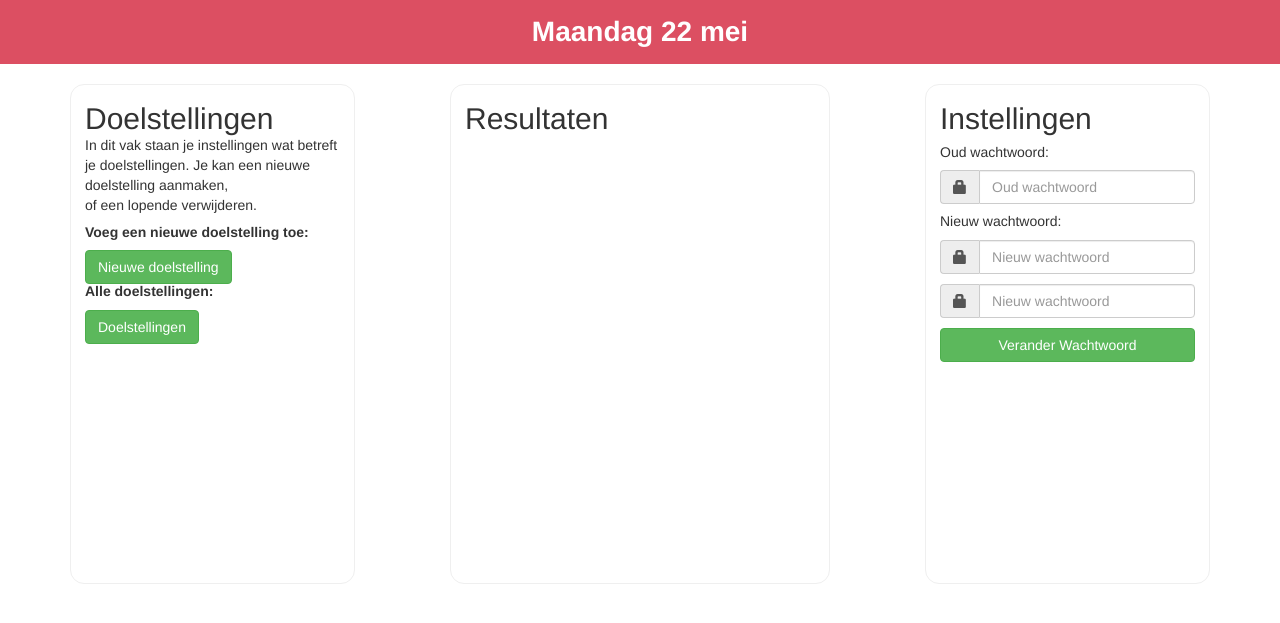
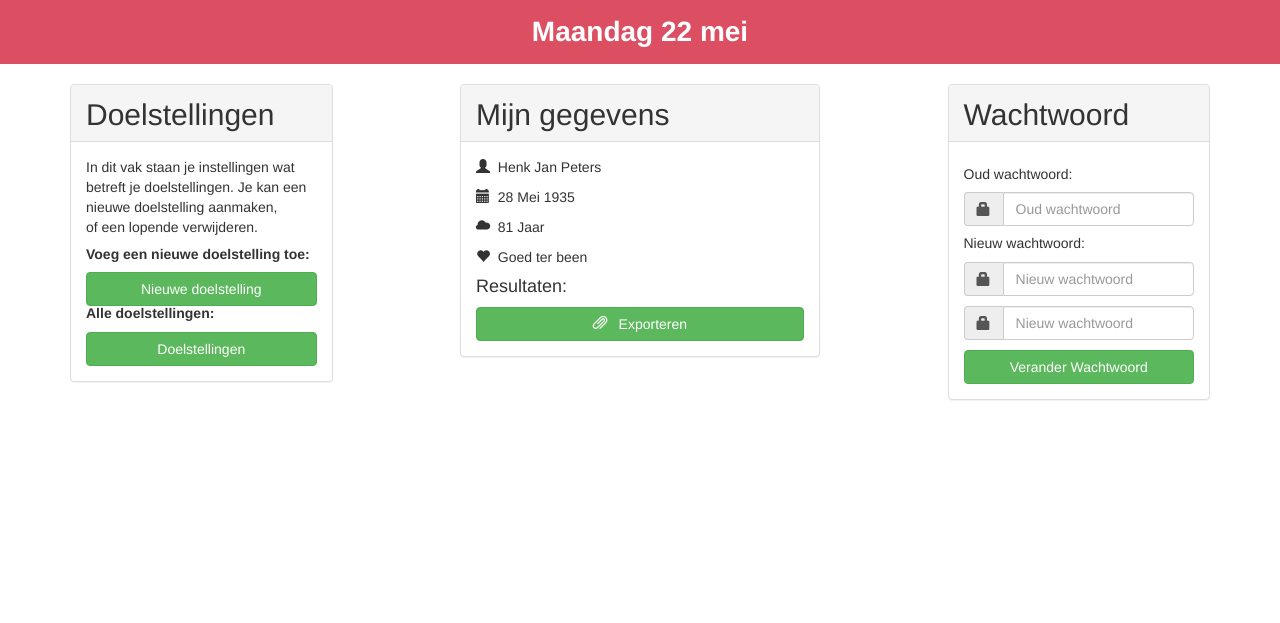
Before and after one commit to MartPasman/Fitbit-Client, a PHP site: page /spectator-settings.php in a window 1280 px wide. Shown: the part 53-676 px from the top of the page. Run offline with PHP 8.4, Linux system fonts and the light colour scheme; some libraries are stand-ins or nearby versions.

Commit message:
Goals updaten

```diff
--- a/src/include/scripts.php
+++ b/src/include/scripts.php
@@ -11,7 +11,7 @@
 
 <!-- REST service address -->
 <script type="text/javascript">
-    const REST = 'http://178.21.116.109:3000';
+    const REST = 'http://localhost:3000';
 </script>
 
 <!-- Flickering led if the REST is online -->
--- a/src/js/spectator-settings.js
+++ b/src/js/spectator-settings.js
@@ -7,6 +7,8 @@ $(document).ready(function () {
     //Hide the messages
     $("#success-message").hide();
     $("#error-message").hide();
+    $("#succes-message-update").hide();
+    $("#error-message-update").hide();
 
     $('#save-button').click(function () {
 
@@ -50,7 +52,7 @@ $(document).ready(function () {
 
             //Call to add a goal
             $.ajax({
-                url: REST + '/users/goal/add',
+                url: REST + '/users/'+localStorage.getItem("userid")+'/goals',
                 method: 'POST',
                 beforeSend: function (xhr) {
                     xhr.setRequestHeader("Authorization", localStorage.getItem("token"));
--- a/src/spectator-settings.php
+++ b/src/spectator-settings.php
@@ -81,7 +81,7 @@ include './include/header.php';
                 <button type="button" class="btn btn-success" id="before">
                     <<
                 </button>
-                    <button type="button"  class="btn btn-success" id="next">
+                <button type="button" class="btn btn-success" id="next">
                     >>
                 </button>
             </div>
@@ -97,64 +97,150 @@ include './include/header.php';
     </div>
 </div>
 
+<!-- line modal -->
+<div class="modal fade" id="update-modal" tabindex="-3" role="dialog" aria-labelledby="modalLabel"
+     aria-hidden="true">
+    <div class="modal-dialog">
+        <div class="modal-content">
+            <div class="modal-header">
+                <button type="button" class="close" data-dismiss="modal"><span aria-hidden="true">×</span><span
+                            class="sr-only">Close</span></button>
+                <h3 class="modal-title" id="lineModalLabel">Doelstelling wijzigen</h3>
+            </div>
+            <div class="modal-body">
+
+                <div class="alert alert-success" role="alert" id="success-message-update">
+                    <strong>Opgeslagen!</strong> Veel succes met je nieuwe doelstelling!
+                </div>
+
+                <div class="alert alert-danger" role="alert" id="error-message-update">
+                    <strong>Foutje!</strong>
+                </div>
+                <!-- content goes here -->
+                <form>
+                    <div class="input-group" id="steps-div-update">
+                        <span class="input-group-addon"><i class="glyphicon glyphicon-tree-conifer"></i></span>
+                        <input type="text" class="form-control" id="steps-update" placeholder="Aantal stappen">
+                    </div>
+                    Start datum:
+                    <div class="input-group" id="start-div-update">
+                        <span class="input-group-addon"><i class="glyphicon glyphicon-calendar"></i></span>
+                        <input class="form-control" id="start-date-update" name="date" placeholder="Start datum" type="text"/>
+                    </div>
+                    Eind datum:
+                    <div class="input-group" id="end-div-update">
+                        <span class="input-group-addon"><i class="glyphicon glyphicon-calendar"></i></span>
+                        <input class="form-control" id="end-date-update" name="date" placeholder="Eind datum" type="text"/>
+                    </div>
+
+                </form>
+
+            </div>
+            <div class="modal-footer">
+                <div class="btn-group btn-group-justified" role="group" aria-label="group button">
+                    <div class="btn-group" role="group">
+                        <button type="button" class="btn btn-default" data-dismiss="modal" role="button">Sluiten
+                        </button>
+                    </div>
+                    <div class="btn-group" role="group">
+                        <button type="button" id="update-button" class="btn btn-default btn-hover-green"
+                                data-action="save" role="button">Opslaan
+                        </button>
+                    </div>
+                </div>
+            </div>
+        </div>
+    </div>
+</div>
+
 <!-- today -->
 <div id="today"></div>
 
 <div class="container">
+    <div class="row">
 
+        <div class="col-sm-3">
             <!-- Goal data -->
-        <div id="goals" class="block-settings col-sm-3">
-            <h2>Doelstellingen</h2>
-            In dit vak staan je instellingen wat betreft je doelstellingen. Je kan een nieuwe doelstelling aanmaken,
+            <div class="panel panel-default">
+                <div class="panel-heading"><h2>Doelstellingen</h2></div>
+                <div class="panel-body"> In dit vak staan je instellingen wat betreft je doelstellingen. Je kan een
+                    nieuwe
+                    doelstelling aanmaken,
                     <br>
                     of een lopende verwijderen.
                     <p></p>
                     <h5><b>Voeg een nieuwe doelstelling toe:</b></h5>
                     <p></p>
-            <button type="button" data-toggle="modal" data-target="#form-modal" class="btn btn-success" id="new-goal">
+                    <button type="button" data-toggle="modal" data-target="#form-modal"
+                            class="col-xs-12 btn btn-success"
+                            id="new-goal">
                         Nieuwe doelstelling
                     </button>
-
+                    <p></p>
                     <h5><b>Alle doelstellingen:</b></h5>
                     <p></p>
-            <button type="button" data-toggle="modal" data-target="#item-modal" class="btn btn-success" id="all-goals">
+                    <button type="button" data-toggle="modal" data-target="#item-modal"
+                            class="col-xs-12 btn btn-success"
+                            id="all-goals">
                         Doelstellingen
                     </button>
-
-
-
+                </div>
+            </div>
         </div>
 
         <!-- Space -->
         <div id="results" class="col-sm-1">
         </div>
 
-        <!-- Results data -->
-        <div id="results" class="block-settings col-sm-4">
-            <h2>Resultaten</h2>
+        <!-- My personal data -->
+        <div class="col-sm-4">
+            <div class="panel panel-default">
+                <div class="panel-heading"><h2>Mijn gegevens</h2></div>
+                <div class="panel-body">
+                    <div><div class="glyphicon glyphicon-user"></div>&nbsp Henk Jan Peters</div>
+                    <p></p>
+                    <div><div class="glyphicon glyphicon-calendar"></div>&nbsp 28 Mei 1935</div>
+                    <p></p>
+                    <div><div class="glyphicon glyphicon-cloud"></div>&nbsp 81 Jaar</div>
+                    <p></p>
+                    <div><div class="glyphicon glyphicon-heart"></div>&nbsp Goed ter been</div>
+                    <p></p>
+                    <h4>Resultaten:</h4>
+                    <p></p>
+                    <button type="button" data-toggle="modal" data-target="#item-modal"
+                            class="col-xs-12 btn btn-success"
+                            id="all-goals">
+                        <i class="glyphicon glyphicon-paperclip"></i> &nbsp Exporteren
+                    </button>
+                </div>
+            </div>
         </div>
 
         <!-- Space -->
         <div id="results" class="col-sm-1">
         </div>
 
+
         <!-- Settings data -->
-        <div id="settings" class="block-settings col-sm-3">
-            <h2>Instellingen</h2>
+        <div class="col-sm-3">
+            <div class="panel panel-default">
+                <div class="panel-heading"><h2>Wachtwoord</h2></div>
+                <div class="panel-body">
                     <?php
                     include './include/change-password.php';
                     ?>
                 </div>
+            </div>
+        </div>
 
 
+    </div>
 </div>
 
 <!-- JQuery and Bootstrap scripts -->
 <?php include './include/scripts.php'; ?>
 
-<!-- your scripts -->
-<script src="js/spectator-settings.js"></script>
-<script src="js/all-goals.js"></script>
+
 
 <!-- end of body -->
 <?php include './include/footer.php'; ?>
@@ -163,13 +249,25 @@ include './include/header.php';
 <script type="text/javascript" src="https://code.jquery.com/jquery-1.11.3.min.js"></script>
 
 <!-- Include Date Range Picker -->
-    <script type="text/javascript" src="https://cdnjs.cloudflare.com/ajax/libs/bootstrap-datepicker/1.4.1/js/bootstrap-datepicker.min.js"></script>
-    <link rel="stylesheet" href="https://cdnjs.cloudflare.com/ajax/libs/bootstrap-datepicker/1.4.1/css/bootstrap-datepicker3.css"/>
+<script type="text/javascript"
+        src="https://cdnjs.cloudflare.com/ajax/libs/bootstrap-datepicker/1.4.1/js/bootstrap-datepicker.min.js"></script>
+<link rel="stylesheet"
+      href="https://cdnjs.cloudflare.com/ajax/libs/bootstrap-datepicker/1.4.1/css/bootstrap-datepicker3.css"/>
+
+
+
+<!-- BS JavaScript -->
+<script type="text/javascript" src="js/bootstrap.js"></script>
+<!-- your scripts -->
+<script src="js/spectator-settings.js"></script>
+<script src="js/all-goals.js"></script>
+
+
 
 <script>
-        $(document).ready(function(){
-            var date_input=$('input[name="date"]'); //our date input has the name "date"
-            var container=$('.bootstrap-iso form').length>0 ? $('.bootstrap-iso form').parent() : "body";
+    $(document).ready(function () {
+        var date_input = $('input[name="date"]'); //our date input has the name "date"
+        var container = $('.bootstrap-iso form').length > 0 ? $('.bootstrap-iso form').parent() : "body";
         date_input.datepicker({
             format: 'dd/mm/yyyy',
             container: container,
```
Also changed, not shown: src/js/all-goals.js. Lines whose indentation alone changed are shown as unchanged.
